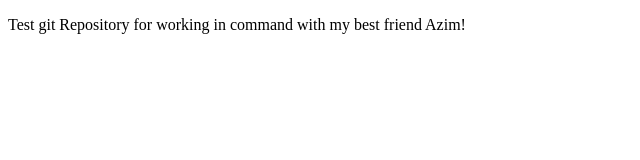
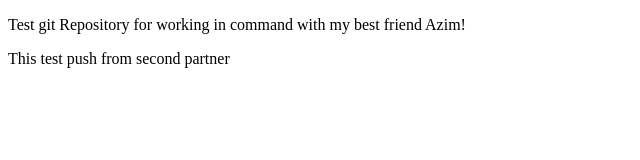
Before and after one commit to akbrzda/test-git, a plain HTML site: page index.html in a window 1280 px wide. Shown: the whole page, without its empty margins (0-640 px from the left). Drawn offline with Linux system fonts and the light colour scheme.

Commit message:
Test commit by second test

```diff
--- a/index.html
+++ b/index.html
@@ -1,12 +1,16 @@
 <!DOCTYPE html>
 <html lang="en">
+
 <head>
     <meta charset="UTF-8">
     <meta http-equiv="X-UA-Compatible" content="IE=edge">
     <meta name="viewport" content="width=device-width, initial-scale=1.0">
     <title>Test Git Repository</title>
 </head>
+
 <body>
     <p>Test git Repository for working in command with my best friend Azim!</p>
+    <p>This test push from second partner</p>
 </body>
+
 </html>
```
